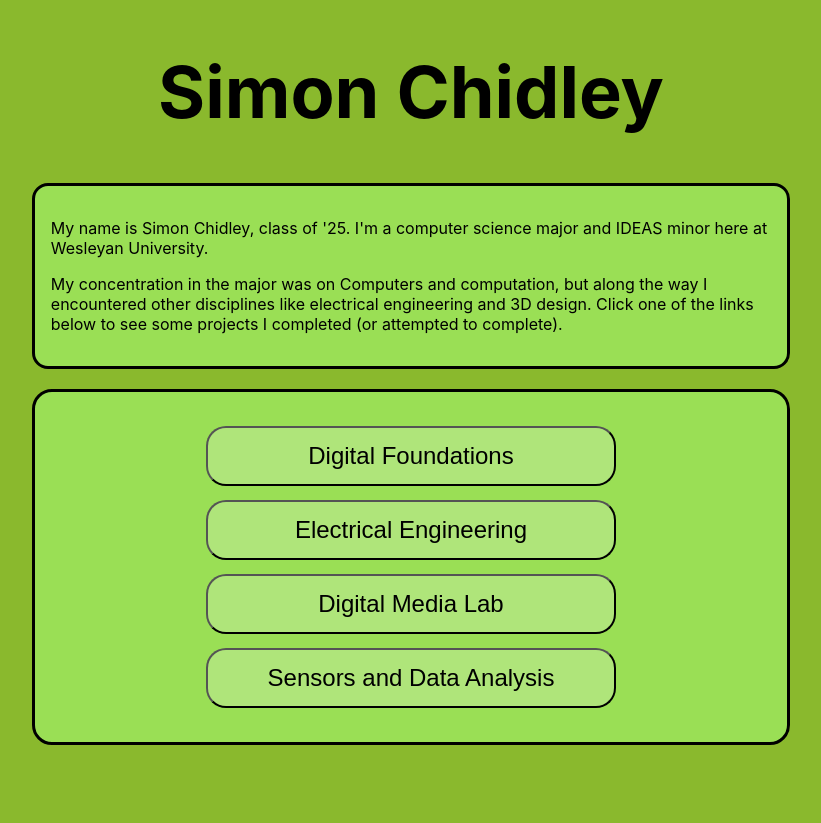
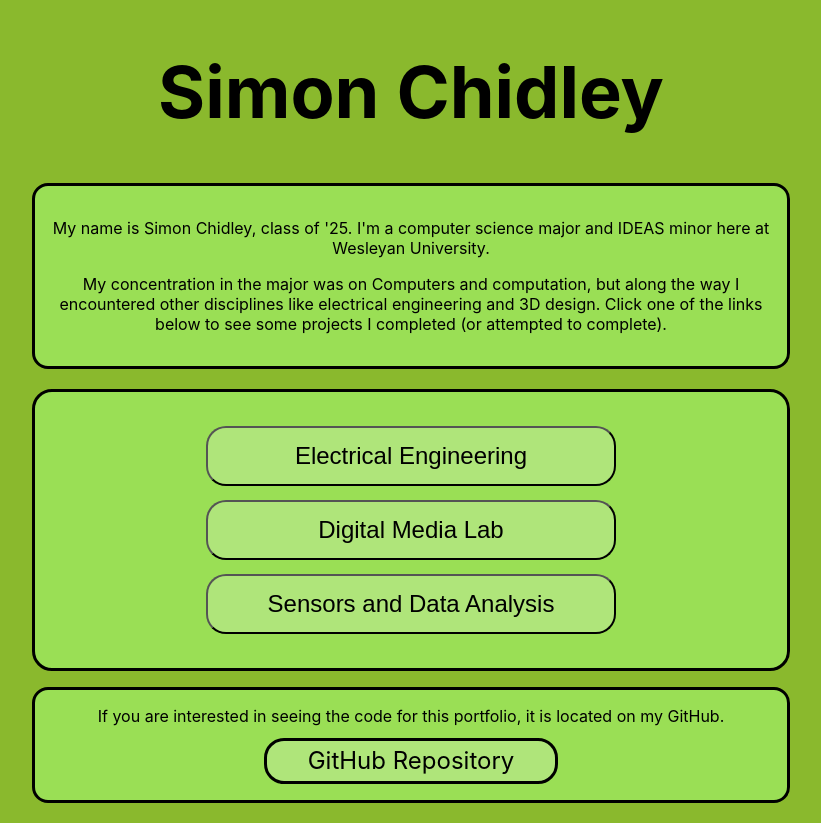
Before and after one commit to SimChid/ideas-portfolio, a React (Create React App) app: page / in a window 1280 px wide. Shown: the whole page, without its empty margins (229-1050 px from the left). Before the commit the page ends 800 px from the top, so only its background shows below. Built offline with nearby package versions, Linux system fonts and the light colour scheme.

Commit message:
I am done.

```diff
--- a/src/App.css
+++ /dev/null
@@ -1,38 +0,0 @@
-.App {
-  text-align: center;
-}
-
-.App-logo {
-  height: 40vmin;
-  pointer-events: none;
-}
-
-@media (prefers-reduced-motion: no-preference) {
-  .App-logo {
-    animation: App-logo-spin infinite 20s linear;
-  }
-}
-
-.App-header {
-  background-color: #282c34;
-  min-height: 100vh;
-  display: flex;
-  flex-direction: column;
-  align-items: center;
-  justify-content: center;
-  font-size: calc(10px + 2vmin);
-  color: white;
-}
-
-.App-link {
-  color: #61dafb;
-}
-
-@keyframes App-logo-spin {
-  from {
-    transform: rotate(0deg);
-  }
-  to {
-    transform: rotate(360deg);
-  }
-}
--- a/src/App.js
+++ /dev/null
@@ -1,25 +0,0 @@
-import logo from './logo.svg';
-import './App.css';
-
-function App() {
-  return (
-    <div className="App">
-      <header className="App-header">
-        <img src={logo} className="App-logo" alt="logo" />
-        <p>
-          Edit <code>src/App.js</code> and save to reload.
-        </p>
-        <a
-          className="App-link"
-          href="https://reactjs.org"
-          target="_blank"
-          rel="noopener noreferrer"
-        >
-          Learn React
-        </a>
-      </header>
-    </div>
-  );
-}
-
-export default App;
--- a/src/index.css
+++ b/src/index.css
@@ -23,6 +23,29 @@
   border-color: black;
   border-style: solid;
   cursor: default;
+  text-align: center;
+}
+
+a {
+  margin-top: 12px;
+  display: inline-block;
+  width: 40%;
+  height: 40px;
+  font-size: 24px;
+  border-radius: 20px;
+  border-color: black;
+  color: black;
+  border-style:solid ;
+  cursor: pointer;
+  text-decoration: none;
+  line-height: 40px;
+  background-color: rgb(175, 229, 122);
+  transition: background-color 0.3s ease;
+}
+
+a:hover{
+  background-color: rgb(140, 185, 95);
+  transition: background-color 0.3s ease;
 }
 
 .name {
--- a/src/index.js
+++ b/src/index.js
@@ -1,11 +1,9 @@
 import React from 'react';
 import ReactDOM from 'react-dom/client';
 import './index.css';
-import App from './App';
 import Bio from './views/bio.js'
 import Menu from './views/modalmenu.js'
 import reportWebVitals from './reportWebVitals';
-import Popup from 'reactjs-popup';
 
 const root = ReactDOM.createRoot(document.getElementById('root'));
 root.render(
@@ -15,6 +13,10 @@
     </div>
     <Bio />
     <Menu />
+    <div className = 'bio'>
+      If you are interested in seeing the code for this portfolio, it is located on my GitHub.<br />
+      <a href = 'https://github.com/SimChid/ideas-portfolio'>GitHub Repository</a>
+    </div>
   </React.StrictMode>
 );
 
--- a/src/views/df.js
+++ /dev/null
@@ -1,17 +0,0 @@
-import './modal.css';
-
-function Df({ close }) {
-    return (
-        <div className="modal">
-            <button className="close" onClick={close}>
-                &times;
-            </button>
-            <div className="header">ARST-190: Digital Foundations</div>
-            <div className="content">
-                This page is under construction.
-            </div>
-        </div>
-    );
-}
-
-export default Df;
--- a/src/views/modalmenu.js
+++ b/src/views/modalmenu.js
@@ -1,7 +1,6 @@
 import React from 'react';
 import Popup from 'reactjs-popup';
 import './modalmenu.css';
-import Df from './df.js';
 import Ee from './ee.js';
 import Dml from './dml.js';
 import Sda from './sda.js';
@@ -9,16 +8,6 @@
 function Menu() {
     return(
         <ul className = 'menu'>
-            <li>
-                <Popup
-                    trigger = {<button className = 'button'>Digital Foundations</button>}
-                    modal
-                    contentStyle={{ width: "70%" }}
-                    overlayStyle={{ background: "rgba(0, 0, 0, 0.5)" }}
-                >
-                    {close => <Df close = {close}/>}
-                </Popup>
-            </li>
             <li>
                 <Popup
                     trigger = {<button className = 'button'>Electrical Engineering</button>}
```
